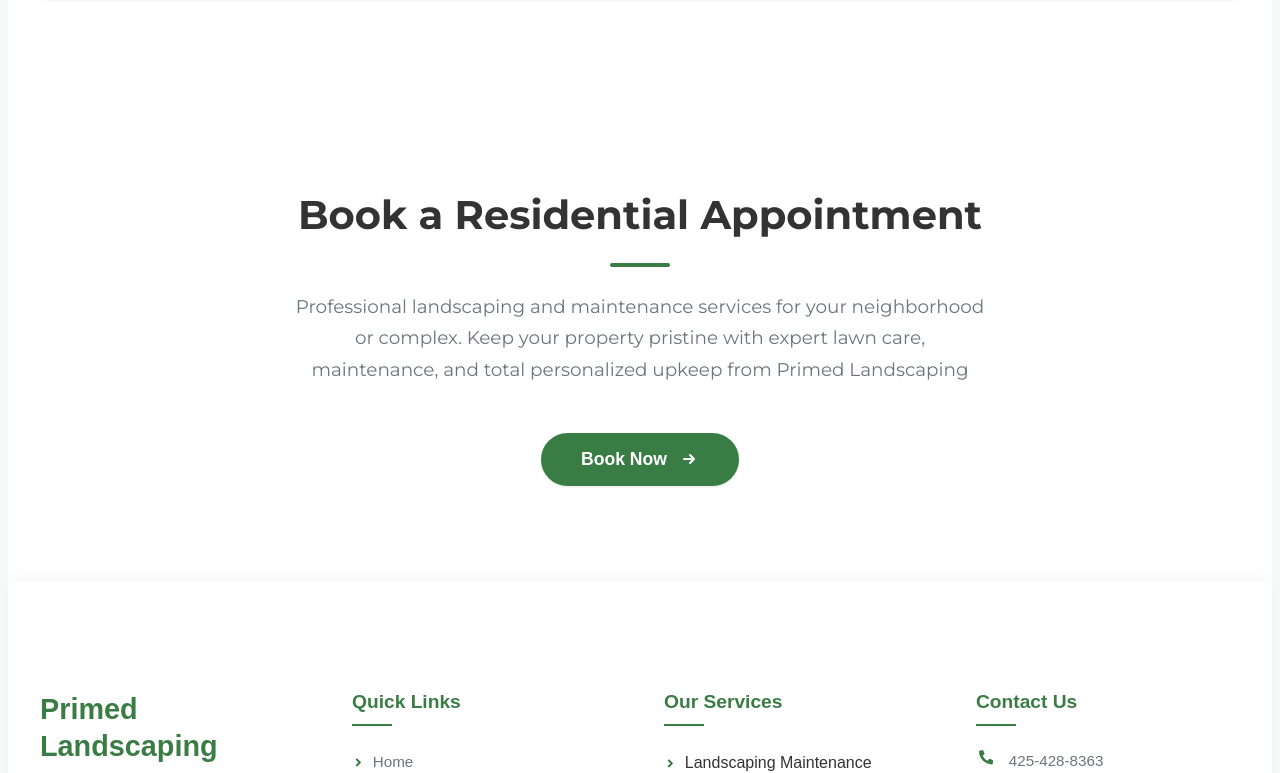
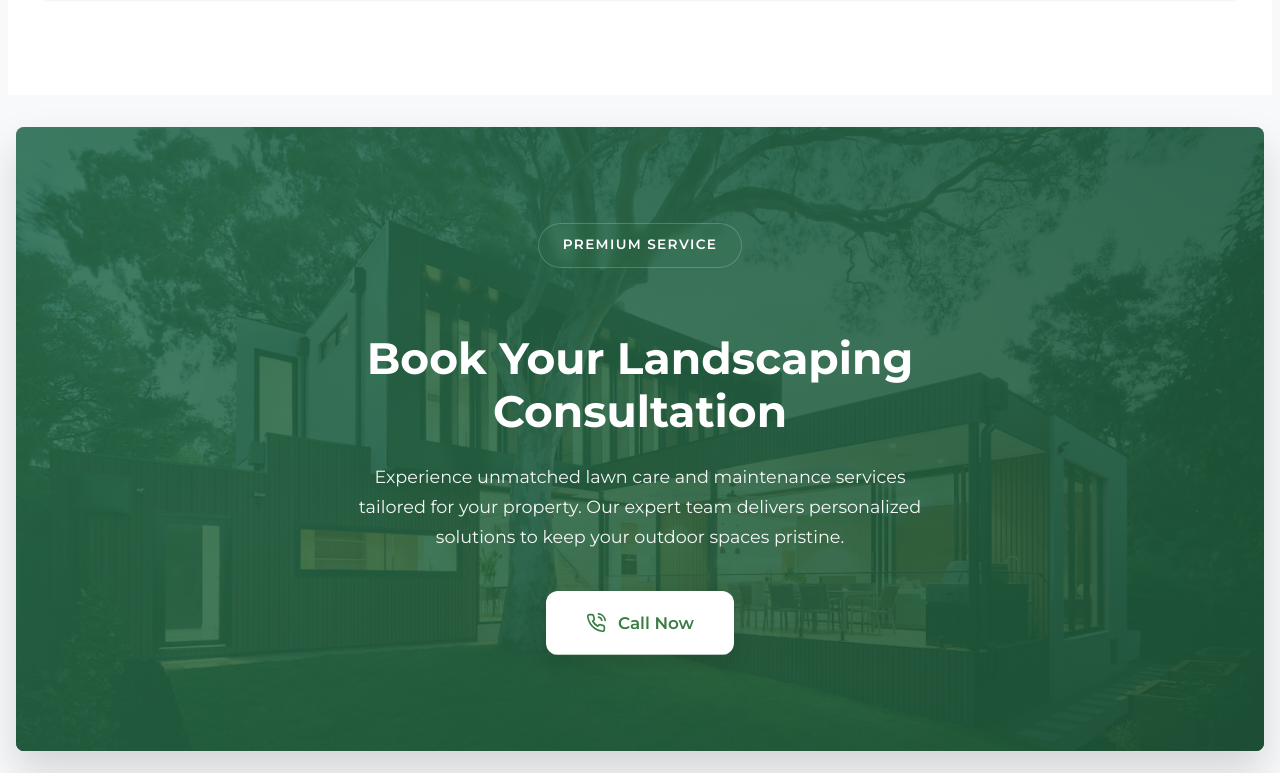
Before and after one commit to sanjuconnectrader/primedlandscaping, a React (Create React App) app: page /about/our-guarantees in a window 1280 px wide. Shown: the part 1269-2042 px from the top of the page. Built offline with nearby package versions, Linux system fonts and the light colour scheme.

Commit message:
update frontend

```diff
--- a/src/components/About/Appointment.css
+++ b/src/components/About/Appointment.css
@@ -1,140 +1,188 @@
-/* 1) Import Font */
-@import url('https://fonts.googleapis.com/css2?family=Montserrat:wght@400;500;600;700&display=swap');
-
-/* 2) Theme Variables */
+/* ---------- CSS VARIABLES ---------- */
 :root {
-  --primary-color: #3a7d44;
-  --primary-hover: #2c6133;
-  --text-color: #2d3748;
-  --text-light: #4a5568;
-  --bg-color: #ffffff;
-  --container-max: 1000px;
-  --transition: all 0.3s cubic-bezier(0.4, 0, 0.2, 1);
-  --border-radius: 8px;
-  --shadow-sm: 0 1px 3px rgba(0, 0, 0, 0.1);
-  --shadow-md: 0 4px 6px rgba(0, 0, 0, 0.1);
-  --shadow-lg: 0 10px 15px rgba(0, 0, 0, 0.1);
+  --primary-color: #2a6f4c;
+  --primary-dark: #1e5638;
+  --primary-light: rgba(42, 111, 76, 0.15);
+  --white: #ffffff;
+  --black: #222222;
+  --text-light: rgba(255, 255, 255, 0.9);
+  --shadow: 0 20px 40px rgba(0, 0, 0, 0.15);
+  --transition: all 0.4s cubic-bezier(0.175, 0.885, 0.32, 1.1);
+  --max-width: 1200px;
+  --border-radius: 16px;
+  --section-padding: 5rem 1.5rem;
 }
 
-/* 3) Base Styles */
-.Appointment {
-  font-family: 'Montserrat', sans-serif;
-  background: var(--bg-color);
-  color: var(--text-color);
-  padding: 6rem 1.5rem;
+/* ---------- BASE STYLES ---------- */
+.appointment {
   position: relative;
+  isolation: isolate;
+  padding: var(--section-padding);
+  margin: 2rem auto;
+  overflow: hidden;
+  max-width: var(--max-width);
+  border-radius: var(--border-radius);
+  box-shadow: var(--shadow);
 }
 
-.Appointment__container {
-  max-width: var(--container-max);
+.container {
+  max-width: var(--max-width);
   margin: 0 auto;
-  position: relative;
+  padding: 0 1.5rem;
 }
 
-.Appointment__content {
-  text-align: center;
-  max-width: 700px;
-  margin: 0 auto;
-  position: relative;
+.appointment__bg {
+  position: absolute;
+  inset: 0;
+  background-size: cover;
+  background-position: center;
+  background-repeat: no-repeat;
+  z-index: -2;
+  transition: transform 1s ease;
 }
 
-/* 4) Title Styles */
-.Appointment__title {
-  font-size: clamp(2rem, 5vw, 2.5rem);
+.appointment:hover .appointment__bg {
+  transform: scale(1.05);
+}
+
+.appointment__overlay {
+  position: absolute;
+  inset: 0;
+  background: linear-gradient(135deg, rgba(42, 111, 76, 0.85) 0%, rgba(30, 86, 56, 0.9) 100%);
+  z-index: -1;
+}
+
+/* ---------- CONTENT STYLES ---------- */
+.appointment__content {
+  position: relative;
+  z-index: 1;
+}
+
+.appointment__text {
+  max-width: 600px;
+  margin: 0 auto;
+  text-align: center;
+  color: var(--white);
+}
+
+.appointment__badge {
+  display: inline-block;
+  background-color: var(--primary-light);
+  backdrop-filter: blur(4px);
+  padding: 0.65rem 1.5rem;
+  border-radius: 50px;
+  font-size: 0.85rem;
+  font-weight: 600;
+  letter-spacing: 0.1em;
+  text-transform: uppercase;
+  margin-bottom: 1.75rem;
+  color: var(--white);
+  border: 1px solid rgba(255, 255, 255, 0.2);
+}
+
+.appointment__title {
+  font-size: clamp(1.8rem, 5vw, 2.75rem);
   font-weight: 700;
   line-height: 1.2;
-  margin: 0 0 1.5rem;
-  color: var(--text-color);
-  position: relative;
+  margin-bottom: 1.5rem;
 }
 
-.Appointment__title::after {
-  content: '';
-  display: block;
-  width: 60px;
-  height: 4px;
-  background: var(--primary-color);
-  margin: 1.5rem auto 0;
-  border-radius: 2px;
+.appointment__title .highlight {
+  position: relative;
+  color: var(--white);
 }
 
-/* 5) Subtitle Styles */
-.Appointment__subtitle {
-  font-size: 1.15rem;
-  line-height: 1.7;
-  color: var(--text-light);
-  margin: 0 auto 3rem;
+.appointment__title .highlight::after {
+  content: '';
+  position: absolute;
+  bottom: 0.1em;
+  left: 0;
+  width: 100%;
+  height: 0.2em;
+
+  z-index: -1;
+  border-radius: 15px;
 }
 
-/* 6) Button Styles */
-.Appointment__btn {
+.appointment__description {
+  font-size: clamp(1rem, 2.5vw, 1.1rem);
+  line-height: 1.7;
+  margin-bottom: 2.5rem;
+  color: white;
+  opacity: 0.95;
+}
+
+/* ---------- BUTTON STYLES ---------- */
+.appointment__cta {
+  display: flex;
+  justify-content: center;
+}
+
+.appointment__button {
   display: inline-flex;
   align-items: center;
-  justify-content: center;
-  background: var(--primary-color);
-  color: white;
-  border: none;
-  padding: 1rem 2.5rem;
-  font-size: 1.1rem;
+  gap: 0.75rem;
+  position: relative;
+  padding: 1.15rem 2.5rem;
+  background-color: var(--white);
+  color: var(--primary-color);
+  font-size: 1.05rem;
   font-weight: 600;
-  border-radius: 50px;
-  cursor: pointer;
+  border-radius: 0.75rem;
+  overflow: hidden;
+  text-decoration: none;
   transition: var(--transition);
-  box-shadow: var(--shadow-sm);
-  position: relative;
-  overflow: hidden;
+  z-index: 1;
+  box-shadow: 0 10px 20px rgba(0, 0, 0, 0.1);
 }
 
-.Appointment__btn:hover {
-  background: var(--primary-hover);
-  transform: translateY(-3px);
-  box-shadow: var(--shadow-md);
-}
-
-.Appointment__btn:active {
-  transform: translateY(1px);
-}
-
-.Appointment__btn-icon {
-  width: 1.25rem;
-  height: 1.25rem;
-  margin-left: 0.75rem;
+.appointment__button-icon {
+  font-size: 1.25rem;
   transition: var(--transition);
 }
 
-.Appointment__btn:hover .Appointment__btn-icon {
-  transform: translateX(3px);
+.appointment__button-highlight {
+  position: absolute;
+  width: 100%;
+  height: 100%;
+  top: 0;
+  left: 0;
+  background: linear-gradient(135deg, var(--primary-color) 0%, var(--primary-dark) 100%);
+  transform: translateY(100%);
+  transition: var(--transition);
+  z-index: -1;
 }
 
-/* 7) Responsive Design */
+.appointment__button:hover {
+  color: var(--white);
+  transform: translateY(-5px);
+  box-shadow: 0 15px 30px rgba(0, 0, 0, 0.2);
+}
+
+.appointment__button:hover .appointment__button-highlight {
+  transform: translateY(0);
+}
+
+.appointment__button:hover .appointment__button-icon {
+  transform: rotate(15deg) scale(1.1);
+}
+
+/* ---------- RESPONSIVE STYLES ---------- */
 @media (max-width: 768px) {
-  .Appointment {
-    padding: 4rem 1.25rem;
+  .appointment {
+    border-radius: 12px;
+    margin: 1.5rem;
   }
 
-  .Appointment__subtitle {
-    font-size: 1.05rem;
-    margin-bottom: 2.5rem;
-  }
-
-  .Appointment__btn {
-    padding: 0.875rem 2rem;
-    font-size: 1rem;
+  .appointment__button {
+    width: 100%;
+    justify-content: center;
+    padding: 1.25rem;
   }
 }
 
-@media (max-width: 480px) {
-  .Appointment {
-    padding: 3.5rem 1rem;
-  }
-
-  .Appointment__subtitle {
-    font-size: 1rem;
-    line-height: 1.6;
-  }
-
-  .Appointment__btn {
-    width: 100%;
-    padding: 0.875rem 1.5rem;
+@media (min-width: 1024px) {
+  .appointment {
+    --section-padding: 6rem 1.5rem;
   }
 }
--- a/src/components/About/Appointment.jsx
+++ b/src/components/About/Appointment.jsx
@@ -1,27 +1,41 @@
-import React from 'react';
-import './Appointment.css';
+import React from "react";
+import { FiPhoneCall } from "react-icons/fi";
+import "./Appointment.css";
 
-const Appointment = () => (
-  <section className="Appointment">
-    <div className="Appointment__container">
-      <div className="Appointment__content">
-        <h2 className="Appointment__title">
-          Book a Residential Appointment
-        </h2>
-        <p className="Appointment__subtitle">
-          Professional landscaping and maintenance services for your neighborhood
-          or complex. Keep your property pristine with expert lawn care,
-          maintenance, and total personalized upkeep from Primed Landscaping
-        </p>
-        <button className="Appointment__btn">
-          Book Now
-          <svg className="Appointment__btn-icon" xmlns="http://www.w3.org/2000/svg" viewBox="0 0 20 20" fill="currentColor">
-            <path fillRule="evenodd" d="M10.293 5.293a1 1 0 011.414 0l4 4a1 1 0 010 1.414l-4 4a1 1 0 01-1.414-1.414L12.586 11H5a1 1 0 110-2h7.586l-2.293-2.293a1 1 0 010-1.414z" clipRule="evenodd" />
-          </svg>
-        </button>
+const Appointment = () => {
+  return (
+    <section className="appointment">
+      <div
+        className="appointment__bg"
+        style={{
+          backgroundImage: `url(${process.env.PUBLIC_URL}/booknow-background.avif)`
+        }}
+      />
+      <div className="appointment__overlay" />
+
+      <div className="appointment__content container">
+        <div className="appointment__text">
+          <span className="appointment__badge">Premium Service</span>
+          <h2 className="appointment__title">
+            Book Your <span className="highlight">Landscaping</span> Consultation
+          </h2>
+
+          <p className="appointment__description">
+            Experience unmatched lawn care and maintenance services tailored for your property.
+            Our expert team delivers personalized solutions to keep your outdoor spaces pristine.
+          </p>
+
+          <div className="appointment__cta">
+            <a href="tel:+15551234567" className="appointment__button">
+              <FiPhoneCall className="appointment__button-icon" />
+              <span>Call Now</span>
+              <div className="appointment__button-highlight"></div>
+            </a>
+          </div>
+        </div>
       </div>
-    </div>
-  </section>
-);
+    </section>
+  );
+};
 
 export default Appointment;
--- a/src/components/Home/Service/Service.css
+++ b/src/components/Home/Service/Service.css
@@ -1,99 +1,114 @@
-@import url('https://fonts.googleapis.com/css2?family=Montserrat:wght@300;400;500;600;700&display=swap');
+/* ---------- CSS VARIABLES ---------- */
+:root {
+  --primary-color: #2a6f4c;
+  --primary-dark: #1e5638;
+  --primary-light: rgba(42, 111, 76, 0.1);
+  --secondary-color: #f8f8f8;
+  --text-color: #333;
+  --light-text: #777;
+  --white: #fff;
+  --black: #000;
+  --overlay-color: rgba(0, 0, 0, 0.6);
+  --shadow: 0 20px 40px rgba(0, 0, 0, 0.1);
+  --transition: all 0.3s cubic-bezier(0.25, 0.8, 0.25, 1);
+  --max-width: 1200px;
+  --border-radius: 12px;
+  --section-padding: 5rem 1.5rem;
+}
 
-/* ── Base Styles ─────────────────────────────────────────────── */
+/* ---------- BASE STYLES ---------- */
 .services {
+  padding: var(--section-padding);
+  background-color: var(--white);
   font-family: 'Montserrat', sans-serif;
-  padding: 6rem 1.5rem;
-  background-color: #f9f9f9;
-  color: #333;
 }
 
 .services__container {
-  max-width: 1200px;
+  max-width: var(--max-width);
   margin: 0 auto;
 }
 
-/* ── Header Styles ───────────────────────────────────────────── */
+/* ---------- HEADER STYLES ---------- */
 .services__header {
   text-align: center;
-  margin-bottom: 4rem;
+  margin-bottom: 3rem;
 }
 
 .services__subtitle {
   display: block;
-  font-size: 1rem;
+  font-size: 0.875rem;
   font-weight: 600;
-  color: #4a8b2c;
+  letter-spacing: 0.15em;
   text-transform: uppercase;
-  letter-spacing: 2px;
+  color: var(--primary-color);
   margin-bottom: 1rem;
 }
 
 .services__heading {
-  font-size: 2.5rem;
+  font-size: clamp(1.8rem, 5vw, 2.75rem);
   font-weight: 700;
+  line-height: 1.2;
+  color: var(--text-color);
   margin-bottom: 1.5rem;
-  color: #222;
-  line-height: 1.2;
 }
 
 .services__divider {
   width: 80px;
   height: 3px;
-  background: linear-gradient(90deg, #4a8b2c, #a3de83);
+  background: linear-gradient(90deg, var(--primary-color), var(--primary-dark));
   margin: 0 auto 1.5rem;
 }
 
 .services__intro {
+  font-size: clamp(1rem, 2.5vw, 1.1rem);
+  line-height: 1.7;
+  color: var(--light-text);
   max-width: 700px;
   margin: 0 auto;
-  font-size: 1.1rem;
-  line-height: 1.6;
-  color: #666;
 }
 
-/* ── Category Styles ─────────────────────────────────────────── */
+/* ---------- CATEGORY STYLES ---------- */
 .services__category {
-  margin-bottom: 5rem;
+  margin-bottom: 4rem;
 }
 
 .services__subhead {
   display: flex;
   align-items: center;
   justify-content: center;
-  gap: 1rem;
-  font-size: 1.5rem;
+  gap: 0.75rem;
+  font-size: clamp(1.25rem, 3vw, 1.5rem);
   font-weight: 600;
-  color: #222;
-  margin-bottom: 2.5rem;
+  color: var(--text-color);
+  margin-bottom: 2rem;
   text-align: center;
 }
 
 .services__icon {
-  color: #4a8b2c;
-  font-size: 1.2rem;
+  color: var(--primary-color);
+  font-size: 1.1rem;
 }
 
-/* ── Grid Layout ─────────────────────────────────────────────── */
+/* ---------- GRID LAYOUT ---------- */
 .services__grid {
   display: grid;
-  grid-template-columns: repeat(auto-fit, minmax(300px, 1fr));
-  gap: 2rem;
+  grid-template-columns: repeat(auto-fit, minmax(min(300px, 100%), 1fr));
+  gap: 1.5rem;
 }
 
-/* ── Card Styles ─────────────────────────────────────────────── */
+/* ---------- CARD STYLES ---------- */
 .svc-card {
   position: relative;
-  border-radius: 12px;
+  border-radius: var(--border-radius);
   overflow: hidden;
-  box-shadow: 0 10px 30px rgba(0, 0, 0, 0.08);
-  transition: all 0.3s ease;
-  height: 400px;
+  box-shadow: var(--shadow);
+  transition: var(--transition);
+  aspect-ratio: 3/4;
 }
 
 .svc-card:hover {
   transform: translateY(-5px);
-  box-shadow: 0 15px 35px rgba(0, 0, 0, 0.12);
+  box-shadow: 0 15px 30px rgba(0, 0, 0, 0.15);
 }
 
 .svc-card__img-container {
@@ -113,40 +128,37 @@
   transform: scale(1.05);
 }
 
-.svc-card__gradient {
-  position: absolute;
-  bottom: 0;
-  left: 0;
-  width: 100%;
-  height: 60%;
-  background: linear-gradient(to top, rgba(0, 0, 0, 0.8) 0%, transparent 100%);
-}
-
 .svc-card__overlay {
   position: absolute;
-  bottom: 0;
-  left: 0;
-  width: 100%;
-  padding: 2rem;
-  color: white;
-  z-index: 1;
+  inset: 0;
+  display: flex;
+  flex-direction: column;
+  justify-content: flex-end;
+  padding: 1.5rem;
+  background: linear-gradient(to top, var(--overlay-color) 0%, transparent 100%);
+  color: var(--white);
 }
 
 .svc-card__content {
-  max-width: 100%;
+  transform: translateY(0);
+  transition: var(--transition);
+}
+
+.svc-card:hover .svc-card__content {
+  transform: translateY(-10px);
 }
 
 .svc-card__title {
-  font-size: 1.5rem;
+  font-size: clamp(1.25rem, 3vw, 1.5rem);
   font-weight: 600;
+  line-height: 1.3;
   margin-bottom: 0.75rem;
-  line-height: 1.3;
 }
 
 .svc-card__description {
   font-size: 0.95rem;
   line-height: 1.5;
-  margin-bottom: 1.5rem;
+  margin-bottom: 1.25rem;
   opacity: 0.9;
 }
 
@@ -154,24 +166,24 @@
   display: inline-flex;
   align-items: center;
   gap: 0.5rem;
-  background-color: #4a8b2c;
-  color: white;
+  padding: 0.75rem 1.5rem;
+  background-color: var(--primary-color);
+  color: var(--white);
   border: none;
-  padding: 0.75rem 1.5rem;
   border-radius: 50px;
   font-size: 0.9rem;
   font-weight: 500;
   cursor: pointer;
-  transition: all 0.3s ease;
+  transition: var(--transition);
 }
 
 .svc-card__btn:hover {
-  background-color: #3a7320;
+  background-color: var(--primary-dark);
   transform: translateX(5px);
 }
 
 .svc-card__btn span {
-  transition: all 0.3s ease;
+  transition: var(--transition);
 }
 
 .svc-card__btn:hover span {
@@ -179,50 +191,52 @@
 }
 
 .svc-card__icon {
-  transition: transform 0.3s ease;
+  transition: var(--transition);
 }
 
 .svc-card__btn:hover .svc-card__icon {
   transform: translateX(3px);
 }
 
-/* ── Responsive Adjustments ──────────────────────────────────── */
+/* ---------- RESPONSIVE STYLES ---------- */
 @media (max-width: 768px) {
   .services {
-    padding: 4rem 1rem;
+    --section-padding: 4rem 1.5rem;
   }
 
-  .services__heading {
-    font-size: 2rem;
+  .services__grid {
+    gap: 1rem;
   }
 
-  .services__subhead {
-    font-size: 1.3rem;
-  }
-
-  .svc-card {
-    height: 350px;
+  .svc-card__overlay {
+    padding: 1.25rem;
   }
 }
 
 @media (max-width: 480px) {
-  .services__heading {
-    font-size: 1.8rem;
+  .services {
+    --section-padding: 3rem 1rem;
   }
 
-  .services__subtitle {
-    font-size: 0.9rem;
+  .services__category {
+    margin-bottom: 3rem;
   }
 
-  .services__intro {
-    font-size: 1rem;
+  .svc-card {
+    aspect-ratio: 2/3;
   }
 
   .svc-card__title {
-    font-size: 1.3rem;
+    font-size: 1.1rem;
   }
 
   .svc-card__description {
-    font-size: 0.9rem;
+    font-size: 0.85rem;
+    margin-bottom: 1rem;
+  }
+
+  .svc-card__btn {
+    padding: 0.6rem 1.25rem;
+    font-size: 0.85rem;
   }
 }
```
Also changed, not shown: src/components/Home/Service/Service.jsx (+9 -15 lines), public/booknow-background.avif (added).
